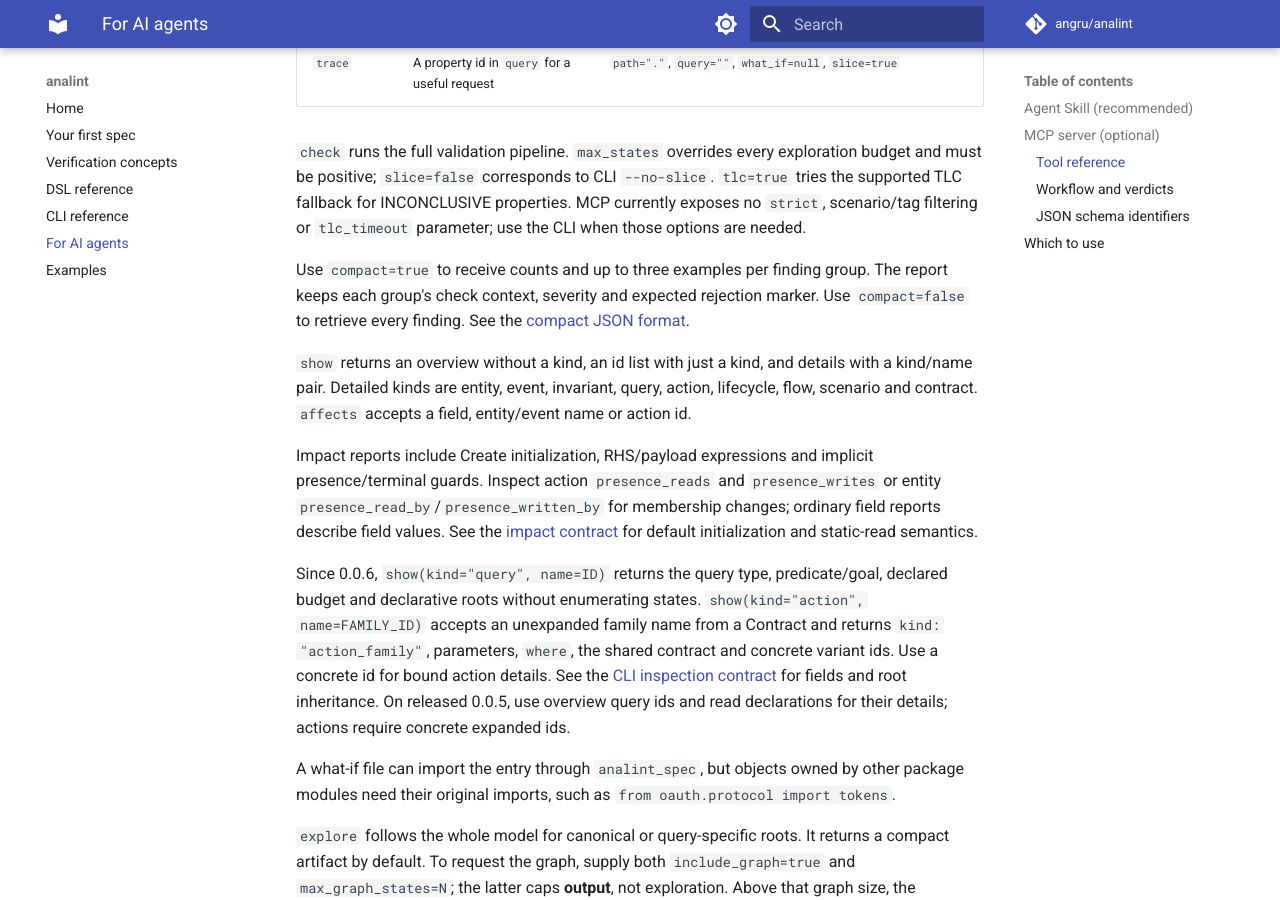
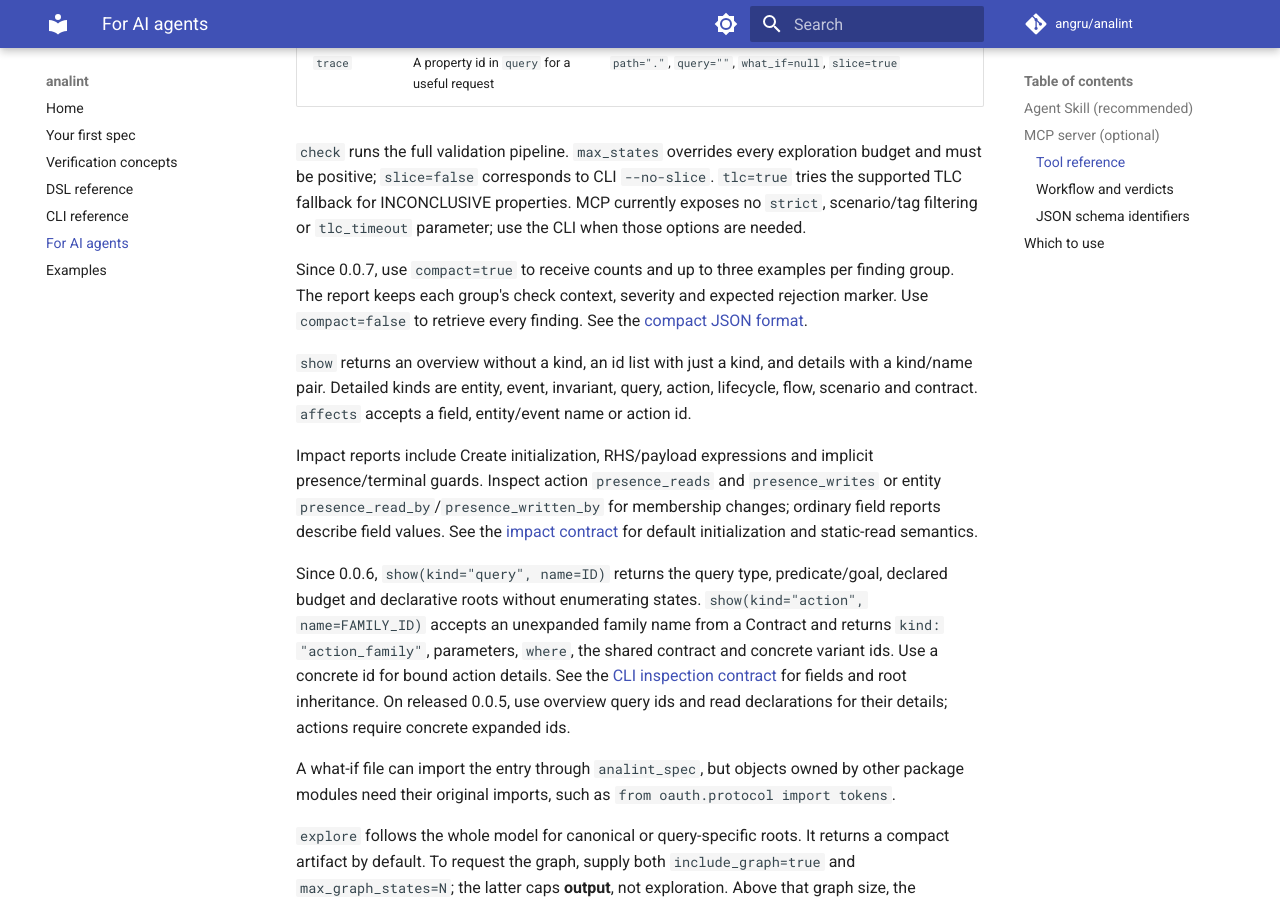
Before and after one commit to angru/analint, an MkDocs documentation site: the page built from docs/agents.md, in a window 1280 px wide and 900 px high, scrolled down 1731 px. Built offline with MkDocs 1.6.1 and Material for MkDocs 9.7.7, drawn with Linux system fonts in a browser that asks for light colours; comment, search, counter and statistics services are not loaded.

```diff
--- a/docs/agents.md
+++ b/docs/agents.md
@@ -80,7 +80,7 @@ exploration budget and must be positive; `slice=false` corresponds to CLI
 properties. MCP currently exposes no `strict`, scenario/tag filtering or
 `tlc_timeout` parameter; use the CLI when those options are needed.
 
-Use `compact=true` to receive counts and up to three examples per finding
+Since 0.0.7, use `compact=true` to receive counts and up to three examples per finding
 group. The report keeps each group's check context, severity and expected
 rejection marker. Use `compact=false` to retrieve every finding. See the
 [compact JSON format](cli.md#compact-findings).
--- a/pyproject.toml
+++ b/pyproject.toml
@@ -4,7 +4,7 @@ build-backend = "hatchling.build"
 
 [project]
 name = "analint"
-version = "0.0.6"
+version = "0.0.7"
 description = "Analytics linter — describe your system in Python, validate consistency"
 readme = "README.md"
 requires-python = ">=3.12"
```
Also changed, not shown: CHANGELOG.md (+4 -0 lines), docs/cli.md (+1 -1 lines), 1 other file.
